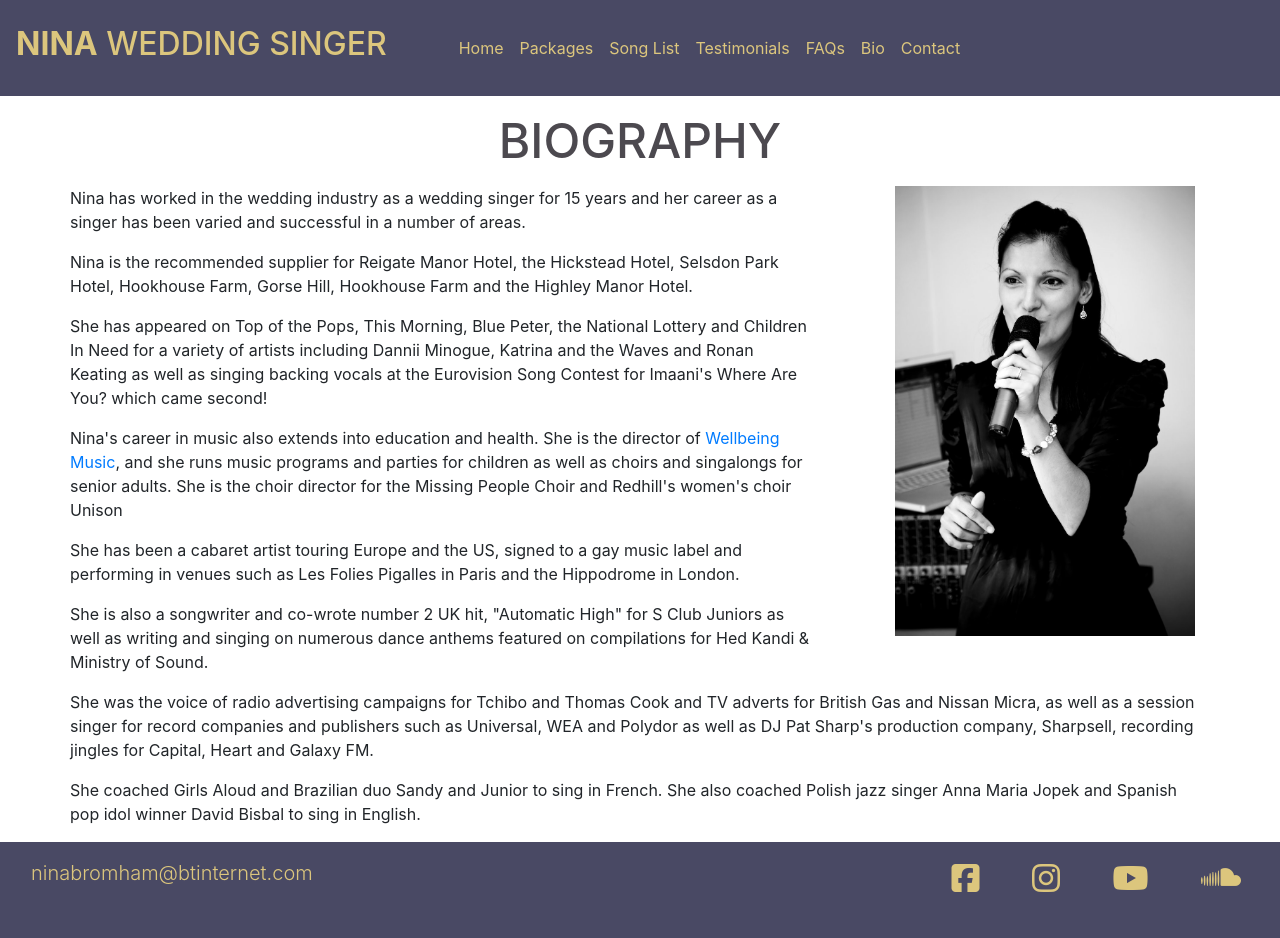
After one commit to BelT26/Nina-Wedding-Singer, a Django app: page /bio in a window 1280 px wide. The commit adds this page. Run offline with Django 3.2, Linux system fonts and the light colour scheme; some libraries are stand-ins or nearby versions.

Commit message:
add bio page and soundcloud and instagram links

```diff
--- a/home/models.py
+++ b/home/models.py
@@ -13,7 +13,6 @@
     SIXTIES = '60'
     OTHER = 'OT'
     CEREMONY = 'CE'
-
 
     PLAYLIST_CHOICES = [
         (NOUGHTIES, '00s - 10s'),
--- /dev/null
+++ b/home/templates/home/bio.html
@@ -0,0 +1,30 @@
+{% extends 'base.html' %}
+{% load static %}
+
+
+{% block content %}
+<h1 class="main-heading heading-font my-3 text-center">BIOGRAPHY</h1>
+<div class="container">
+    <div class="row d-flex justify-content-lg-between">
+        <div class="col-12 col-lg-8 ml-lg-0 pl-lg-0">
+            <p>Nina has worked in the wedding industry as a wedding singer for 15 years and her career as a singer has been varied and successful in a number of areas.</p>
+            <p>Nina is the recommended supplier for Reigate Manor Hotel, the Hickstead Hotel, Selsdon Park Hotel, Hookhouse Farm, Gorse Hill, Hookhouse Farm and the Highley Manor Hotel.</p>
+            <p>She has appeared on Top of the Pops, This Morning, Blue Peter, the National Lottery and Children In Need for a variety of artists including Dannii Minogue, Katrina and the Waves and Ronan Keating as well as singing backing vocals at the Eurovision Song Contest for Imaani's Where Are You? which came second!</p>
+            <p>Nina's career in music also extends into education and health. She is the
+                director of <a href="https://www.wellbeingmusic.co.uk/" target="_blank">Wellbeing Music</a>, and she runs music programs and parties for children as well as choirs and singalongs for senior adults. She is the choir director for the Missing People Choir and Redhill's women's choir Unison</p>
+            <p>She has been a cabaret artist touring Europe and the US, signed to a gay music label and performing in venues such as Les Folies Pigalles in Paris and the Hippodrome in London. </p>
+            <p>She is also a songwriter and co-wrote number 2 UK hit, "Automatic High" for S Club Juniors as well as writing and singing on numerous dance anthems featured on compilations for Hed Kandi & Ministry of Sound.</p>
+        </div>
+        <div class="col-12 col-lg-4 text-center text-lg-right" id="bio-pic">
+            <img src="{% static 'home/images/nina_singing.jpg' %}" height="450" alt="black and white photo of Nina singing"/>
+        </div>
+        <p>She was the voice of radio advertising campaigns for Tchibo and Thomas Cook and
+            TV adverts for British Gas and Nissan Micra, as well as a session singer for record companies and publishers such as Universal, WEA and Polydor as well as  DJ Pat Sharp's production company, Sharpsell, recording jingles for Capital, Heart and Galaxy FM.
+        </p>
+        <p>She coached Girls Aloud and Brazilian duo Sandy and Junior to sing in French. She also coached Polish jazz singer Anna Maria Jopek and Spanish pop idol winner David Bisbal to sing in English.</p>
+    </div>
+
+
+</div>
+
+{% endblock %}
--- a/home/templates/home/services.html
+++ b/home/templates/home/services.html
@@ -97,7 +97,7 @@
                             <li>Arrival at least an hour before start time</li>
                             <li>Price starts at £500 based on a wedding reception from 7:30pm till midnight, less if combined with another part of the day</li>
                         </ul>
-                        <h5 class="small-quote p4 my-5 text-center"><em>“I didn’t stop receiving compliments about you, you were amazing.”</em></h5>
+                        <h4 class="small-quote p4 my-5 text-center"><em>“I didn’t stop receiving compliments about you, you were amazing.”</em></h4>
                       </div>
                 </div>
             </div>
--- a/home/urls.py
+++ b/home/urls.py
@@ -3,8 +3,8 @@
 
 urlpatterns = [
     path('', views.index, name='home'),
-    path('add_song', views.add_song, name='add_song'),
     path('faqs', views.faqs, name='faqs'),
+    path('bio', views.bio, name='bio'),
     path('contact', views.contact, name='contact'),
     path('repertoire', views.repertoire, name='repertoire'),
     path('services', views.services, name='services'),
--- a/home/views.py
+++ b/home/views.py
@@ -44,6 +44,13 @@
     return render(request, 'home/faqs.html')
 
 
+def bio(request):
+    """
+    returns the home page
+    """
+    return render(request, 'home/bio.html')
+
+
 def contact(request):
     """
     returns a form for the user to contact Nina
--- a/templates/base.html
+++ b/templates/base.html
@@ -60,6 +60,9 @@
             <a class="nav-link" href="{% url 'faqs' %}">FAQs</a>
           </li>
           <li class="nav-item">
+            <a class="nav-link" href="{% url 'bio' %}">Bio</a>
+          </li>
+          <li class="nav-item">
             <a class="nav-link" href="{% url 'contact' %}">Contact</a>
           </li>
         </ul>
@@ -80,9 +83,9 @@
         <div class="col-8 d-flex justify-content-center justify-content-md-end align-items-center">
           <ul class="social">
             <li><a href ="https://www.facebook.com/ninaweddingsinger" target="_blank" rel="noopener" aria-label="visit my facebook page (opens in a new tab)"><i class="fab fa-facebook-square px-4 my-auto"></i></a></li>
-            <li><a href ="https://twitter.com/NinaBromham" target="_blank" rel="noopener" aria-label="visit my twitter feed (opens in a new tab)"><i class="fab fa-twitter px-4 my-auto"></i></a></li>
+            <li><a href ="https://www.instagram.com/" target="_blank" rel="noopener" aria-label="visit my instagram account (opens in a new tab)"><i class="fab fa-instagram px-4 my-auto"></i></a></li>
             <li><a href ="https://www.youtube.com/channel/UC1u6g8KelkbbilgKKAsBR0A" target="_blank" rel="noopener" aria-label="visit me on youtube (opens in a new tab)"><i class="fab fa-youtube px-4 my-auto"></i></a></li>
-            <li><a href ="" target="_blank" rel="noopener" aria-label="visit me on soundcloud (opens in a new tab)"><i class="fab fa-soundcloud px-4 my-auto"></i></a></li>
+            <li><a href ="https://soundcloud.com/nina-singer" target="_blank" rel="noopener" aria-label="visit me on soundcloud (opens in a new tab)"><i class="fab fa-soundcloud px-4 my-auto"></i></a></li>
           </ul>
         </div>
       </div>
```
Also changed, not shown: home/admin.py (+8 -3 lines), home/templates/home/faqs.html (+0 -27 lines), home/templates/home/repertoire.html (+6 -6 lines), home/static/home/images/garden_cropped.jpg (renamed from home/static/home/images/garden cropped.jpg).
